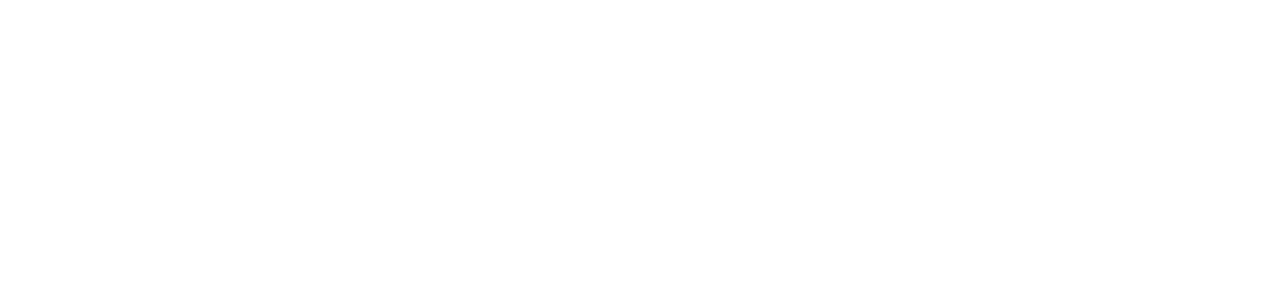
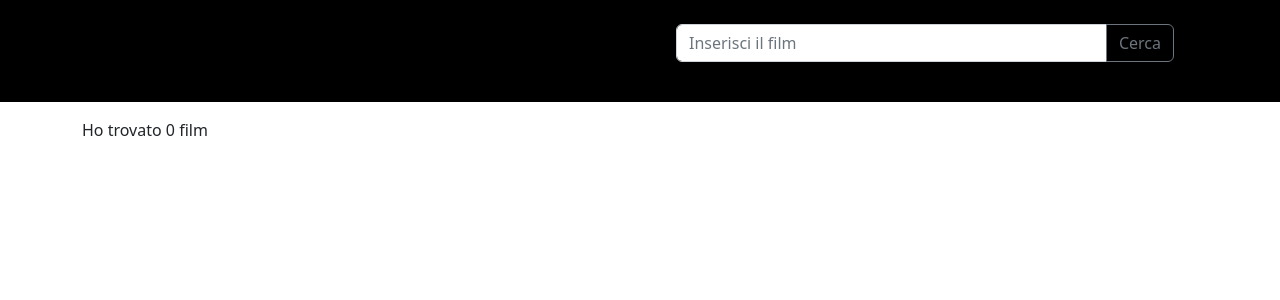
Before and after one commit to Alexbarile/vite-boolflix, a Vue app: page / in a window 1280 px wide. Shown: the top 300 px of the page. Built offline with nearby package versions, Linux system fonts and the light colour scheme.

Commit message:
Milestone 1

```diff
--- a/src/App.vue
+++ b/src/App.vue
@@ -2,8 +2,6 @@
 import axios from 'axios';
 import AppHeader from './components/AppHeader.vue';
 import AppMain from './components/AppMain.vue';
-import AppSearch from './components/AppSearch.vue';
-import AppFilms from './components/AppFilms.vue';
 import {store} from './store.js';
 
 
@@ -11,8 +9,6 @@
   components: {
     AppHeader,
     AppMain,
-    AppFilms,
-    AppSearch,
   },
   data() {
     return {
@@ -23,6 +19,8 @@
 </script>
 
 <template>
+  <AppHeader></AppHeader>
+  <AppMain></AppMain>
 
 </template>
 
--- a/src/components/AppFilms.vue
+++ b/src/components/AppFilms.vue
@@ -1,12 +1,30 @@
 <script>
+import { store } from '../store';
 export default {
-
+    props: {
+        films: Object,
+    },
+    data() {
+        return {
+            store
+        }
+    },
 }
 </script>
 
 <template>
-
-
+     <div class="col card">
+         <div class="card-body">
+            <div class="mb-5">
+                <h4 class="card-title">{{ films.title }}</h4>
+            </div>
+            <div class="mt-3">
+                <h5>Titolo originale: {{ films.original_title }}</h5>
+                <h5>Voto: {{ films.vote_average }}</h5>
+                <h5>Lingua: {{ films.original_language }}</h5>
+            </div>
+        </div>
+  </div>
 </template>
 
 <style lang="scss" scoped>
--- a/src/components/AppHeader.vue
+++ b/src/components/AppHeader.vue
@@ -1,12 +1,21 @@
 <script>
+import AppSearch from './AppSearch.vue';
+import {store} from '../store';
 export default {
+    components:{
+        AppSearch,
+    },
+    data() {
+        return {
+            store,
+        }
+    },
 
 }
 </script>
 
 <template>
-
-
+    <AppSearch></AppSearch>
 </template>
 
 <style lang="scss" scoped>
--- a/src/components/AppMain.vue
+++ b/src/components/AppMain.vue
@@ -1,12 +1,38 @@
 <script>
+import AppFilms from './AppFilms.vue';
+import { store } from '../store';
+
 export default {
+    components:{
+        AppFilms,
+    },
+    data() {
+        return {
+            store,
+        }
+    },
+    computed:{
+        numberFilms(){
+            return store.movieArray.length
+        }
+    }
 
 }
 </script>
 
 <template>
-
-
+    <div class="container">
+        <div class="row mt-3 mb-3">
+            <div class="col-12">
+                <div>
+                    Ho trovato {{ numberFilms }} film
+                </div>
+            </div>
+        </div>
+        <div class="row row-cols-6 gap-5 mt-5">
+            <AppFilms v-for="(item, index) in store.movieArray" :key="index" :films="item" />
+        </div>
+    </div>
 </template>
 
 <style lang="scss" scoped>
--- a/src/components/AppSearch.vue
+++ b/src/components/AppSearch.vue
@@ -1,12 +1,38 @@
 <script>
+import {store} from '../store';
+import axios from 'axios';
 export default {
+    data() {
+        return {
+            store,
+            searchText: '',
+        }
+    },
+    methods: {
+        search (search){
+            let apiCall = store.api + search
+            axios.get(apiCall).then((response) => {
+                store.movieArray = response.data.results
+            })
 
+        }
+    },
 }
 </script>
 
 <template>
-
-
+    <div class="bg-black">
+        <div class="container">
+            <div class="row d-flex justify-content-end">
+                <div class="col-6">
+                    <div class="input-group p-4 mb-3">
+                        <input type="text" class="form-control" placeholder="Inserisci il film" aria-label="Inserisci il film" aria-describedby="basic-addon2" v-model="searchText" @keyup.enter="search(searchText)">
+                        <button class="btn btn-outline-secondary" type="button" id="button-addon2" @click="search(searchText)">Cerca</button>
+                    </div>
+                </div>
+            </div>
+        </div>
+    </div>
 </template>
 
 <style lang="scss" scoped>
--- a/src/store.js
+++ b/src/store.js
@@ -1,5 +1,8 @@
 import { reactive } from 'vue'
 
 export const store = reactive({
+    apiKey: '2d0a008a54b70e4f39c99ebec1a62b1a',
+    api: 'https://api.themoviedb.org/3/search/movie?api_key=2d0a008a54b70e4f39c99ebec1a62b1a&language=it-IT&query=',
+    movieArray: [],
 
 })
--- a/src/styles/generals.scss
+++ b/src/styles/generals.scss
@@ -9,3 +9,8 @@
 body {
     font-family: 'Montserrat', sans-serif;
 }
+
+.container {
+    width: 70%;
+    margin: 0 auto;
+}
```
